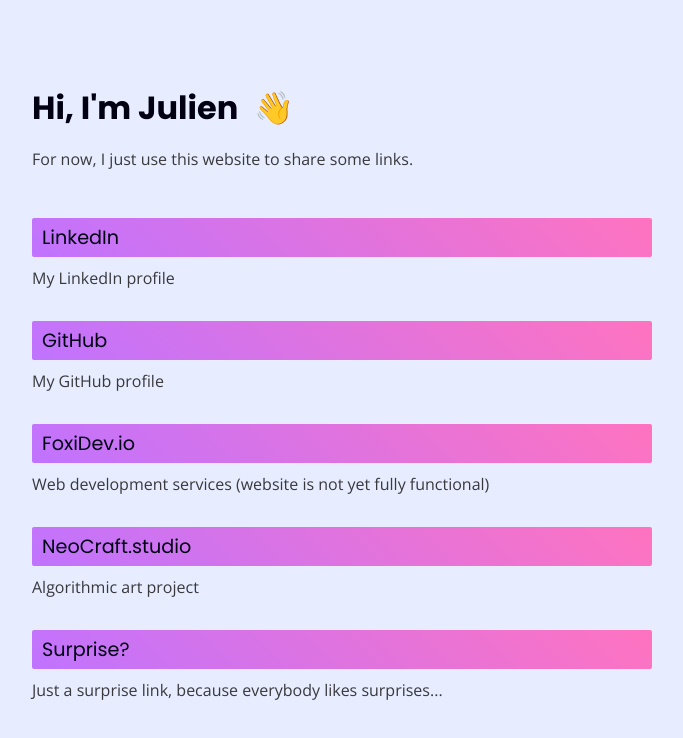
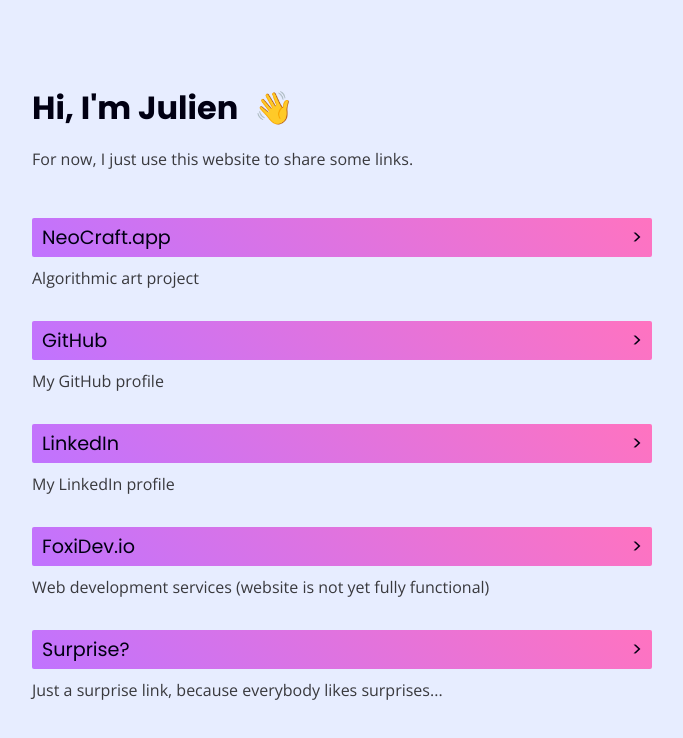
Before and after one commit to JuSellier/perso, a Svelte app: page / in a window 1280 px wide. Shown: the top 738 px of the page, without its empty margins (298-981 px from the left). Built offline with nearby package versions, Linux system fonts and the light colour scheme.

Commit message:
improved and updated links

```diff
--- a/src/components/Link/Link.svelte
+++ b/src/components/Link/Link.svelte
@@ -18,6 +18,10 @@
     border-radius: 2px;
     background: var(--clr-gradient-1);
     font-size: var(--size-h6);
+
+    display: flex;
+    align-items: center;
+    justify-content: space-between;
   }
 
   p {
@@ -26,6 +30,6 @@
 </style>
 
 <section class="top">
-  <a href={url} rel="external" class="mouse-target">{anchor}</a>
+  <a href={url} rel="external" class="mouse-target">{anchor} <span>></span></a>
   <p>{description}</p>
 </section>
--- a/src/utils/links.js
+++ b/src/utils/links.js
@@ -7,21 +7,17 @@
 }
 
 export const links = [
+  new Link("NeoCraft.app", "Algorithmic art project", "https://neocraft.app"),
+  new Link("GitHub", "My GitHub profile", "https://github.com/JuSellier"),
   new Link(
     "LinkedIn",
     "My LinkedIn profile",
     "https://www.linkedin.com/in/jsellier/"
   ),
-  new Link("GitHub", "My GitHub profile", "https://github.com/JuSellier"),
   new Link(
     "FoxiDev.io",
     "Web development services (website is not yet fully functional)",
     "https://foxidev-io.netlify.app"
-  ),
-  new Link(
-    "NeoCraft.studio",
-    "Algorithmic art project",
-    "https://neocraft-studio.netlify.app"
   ),
   new Link(
     "Surprise?",
```
